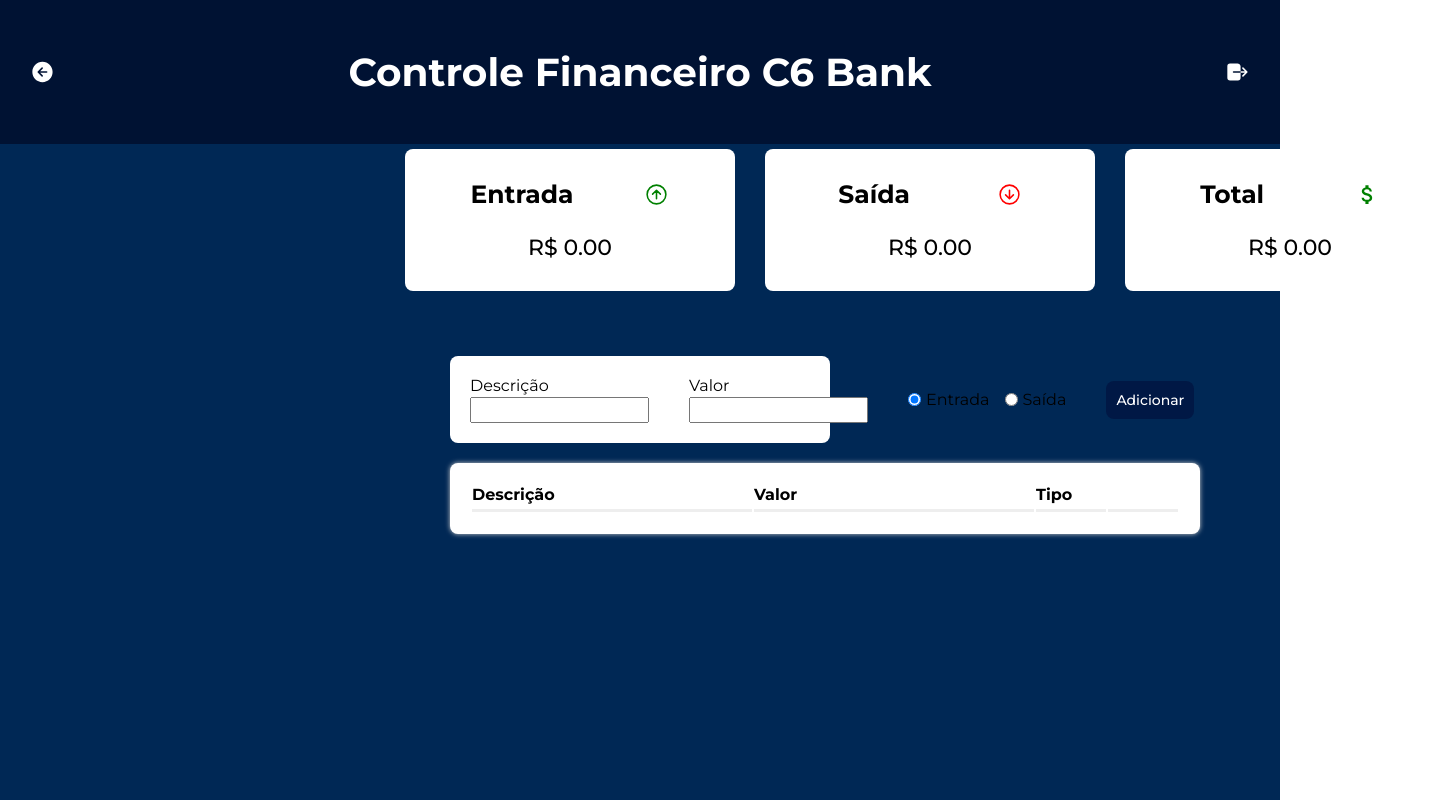
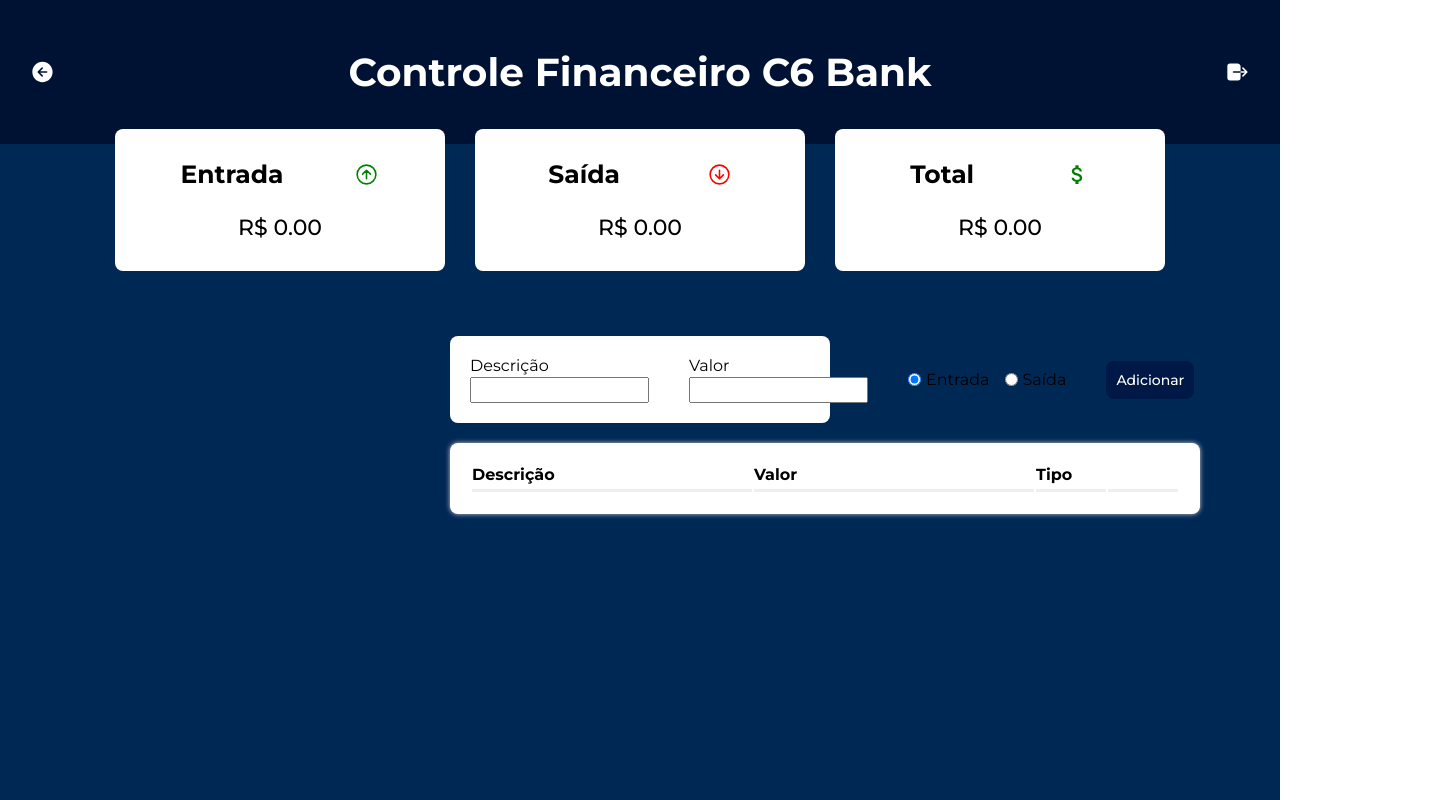
Before and after one commit to danielcampl/finance-dashboard, a React (Create React App) app: page /c6 in a window 1280 px wide. Shown: the whole page, 1455 px wide, since content can reach past the window. Built offline with nearby package versions, Linux system fonts and the light colour scheme.

Commit message:
correct container description in all banks

```diff
--- a/src/components/Cards/Cards.css
+++ b/src/components/Cards/Cards.css
@@ -158,3 +158,14 @@
   gap: 3px;
   align-items: center;
 }
+
+div.container-banks {
+  padding: 40px 390px;
+  width: 100%;
+  height: 82vh;
+  background-color: #002855;
+  display: flex;
+  flex-direction: column;
+  flex-wrap: wrap;
+  gap: 40px;
+}
--- a/src/components/Expenses.jsx
+++ b/src/components/Expenses.jsx
@@ -45,7 +45,7 @@
                                 onClick={backToLogin}
                             />
                         </div>
-                        <div className='container-value'>
+                        <div className='container-banks'>
                             <BankCards src={`${'/images/bradescard.png'}`} transaction='transactionsAmazon' link='amazon' name='Bradescard Amazon' />
                             <BankCards src={`${'/images/itau.png'}`} transaction='transactionsItau' link='itau' name='Banco Itau' />
                             <BankCards src={`${'/images/inter.png'}`} transaction='transactionsInter' link='inter' name='Banco Inter' />
--- a/src/components/banks/Bank.jsx
+++ b/src/components/banks/Bank.jsx
@@ -55,7 +55,7 @@
           onClick={backToLogin}
         />
       </div>
-      <div className='container-value'>
+      <div className='bank-finance-container'>
         <Finance income={income} expense={expense} total={total} />
         <Description
           handleAdd={handleAdd}
--- a/src/components/banks/Banks.css
+++ b/src/components/banks/Banks.css
@@ -39,3 +39,12 @@
     color: red;
     gap: 10px;
 }
+div.bank-finance-container {
+    padding: 30px 450px;
+    width: 100%;
+    min-height: 82vh;
+    background-color: #002855;
+    display: flex;
+    flex-direction: column;
+    gap: 40px;
+}
```
